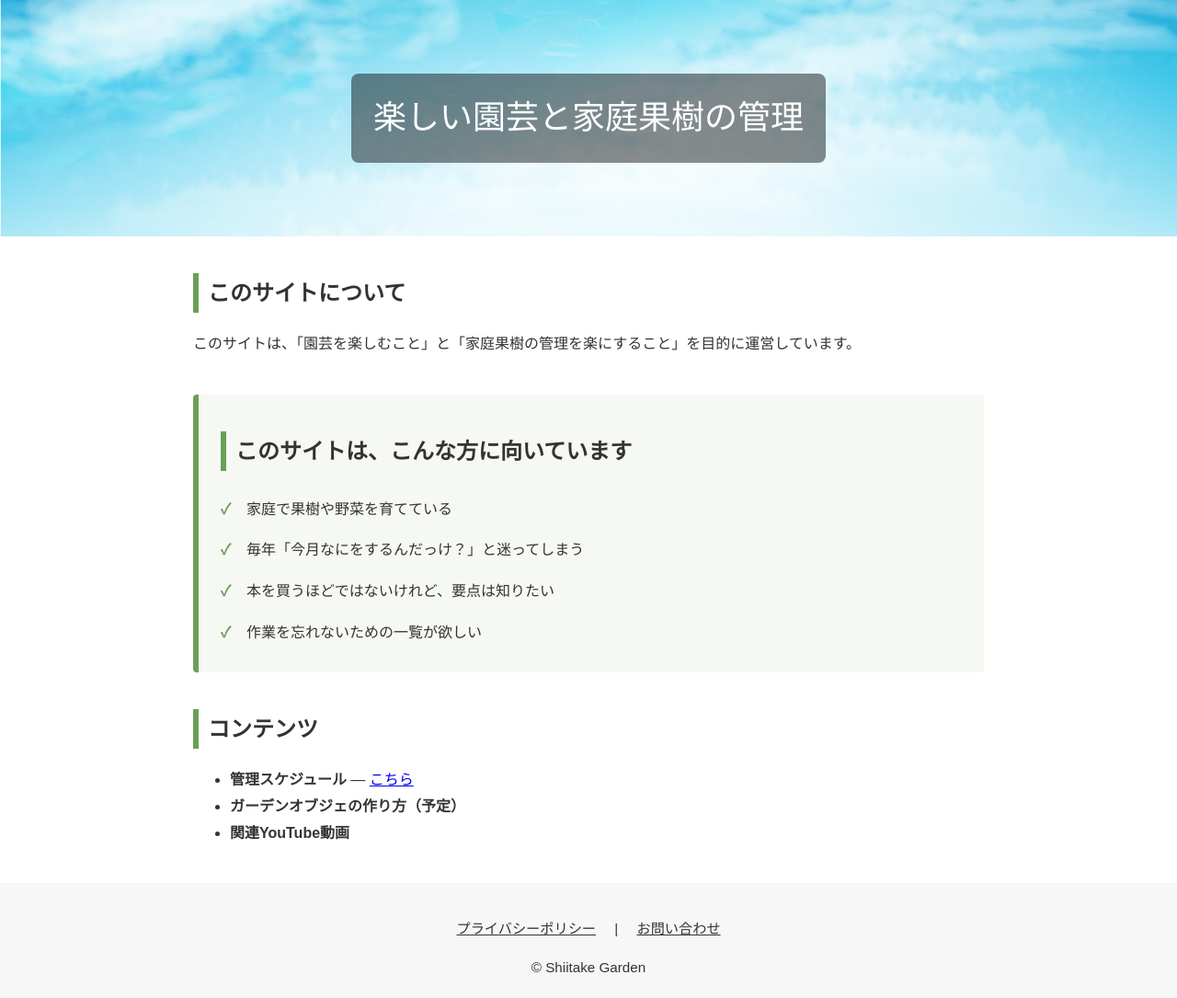
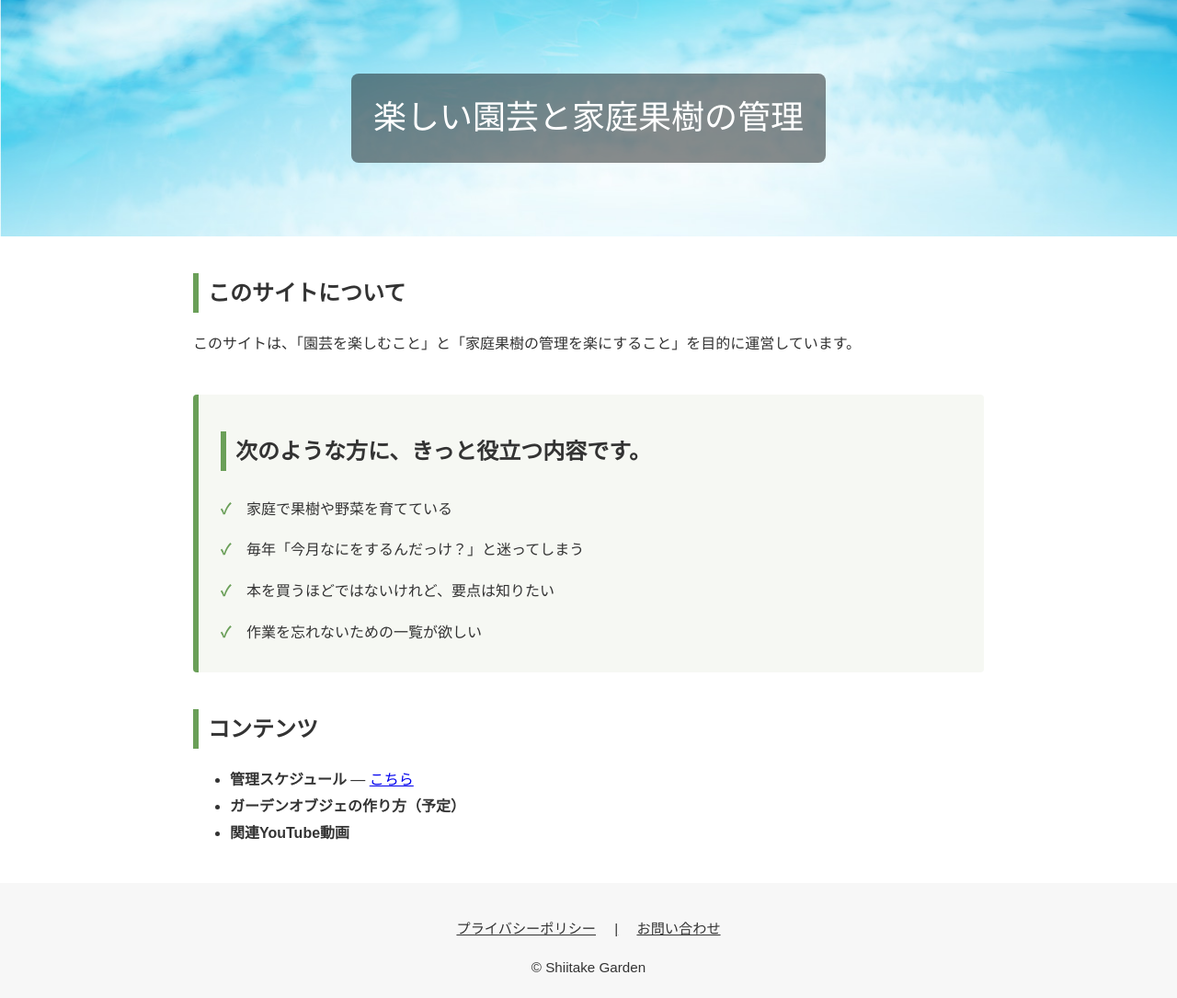
Before and after one commit to shiitake-garden/shiitake-garden.github.io, a Jekyll site: the page built from index.html, in a window 1280 px wide. Shown: the whole page at 92% size. Built offline with Jekyll 4.4.1, drawn with Linux system fonts in a browser that asks for light colours.

Commit message:
Update index.html

```diff
--- a/index.html
+++ b/index.html
@@ -10,7 +10,7 @@ description: 園芸を楽しみ、家庭果樹の管理を楽にするための
 </section>
 
 <section class="for-you">
-  <h2>このサイトは、こんな方に向いています</h2>
+  <h2>次のような方に、きっと役立つ内容です。</h2>
 
   <ul>
     <li>家庭で果樹や野菜を育てている</li>
```
